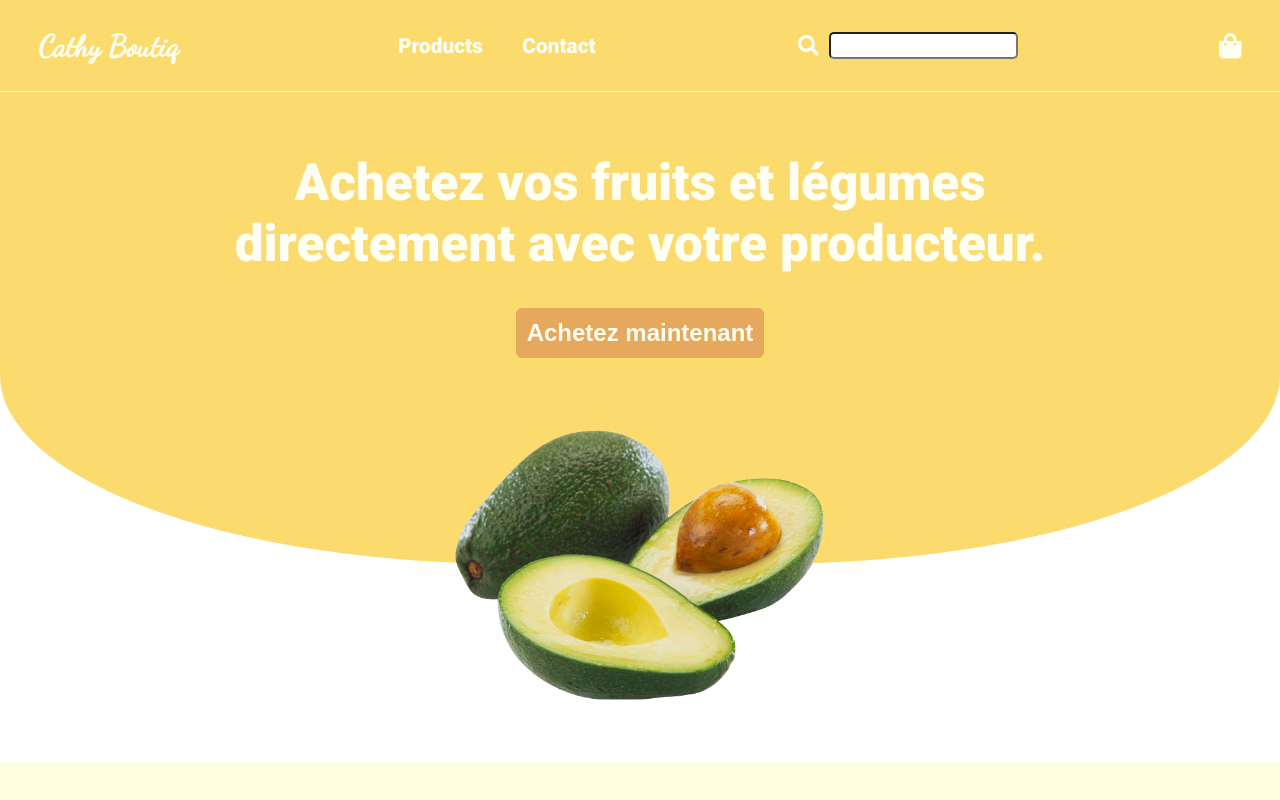
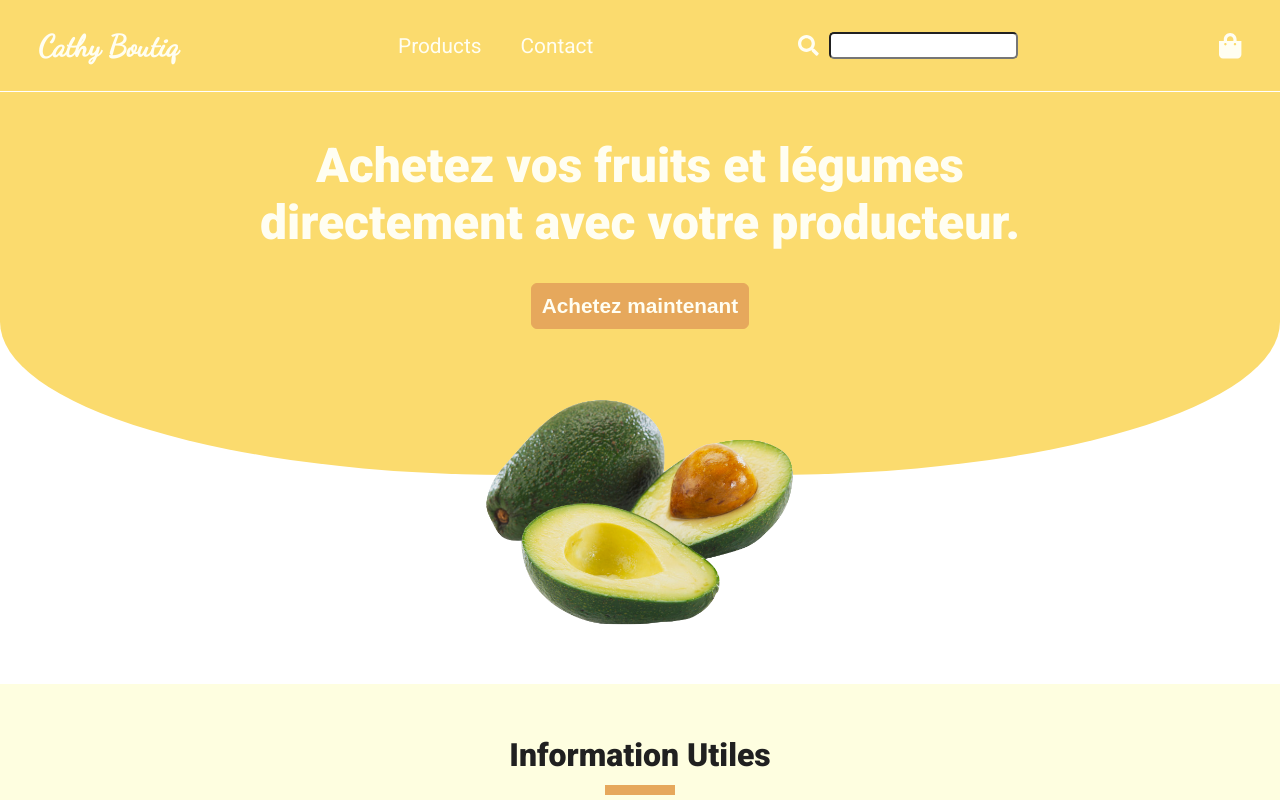
Before and after one commit to emmanuellejaldorau/cathy-boutik, a React (Create React App) app: page / in a window 1280 px wide. Shown: the top 800 px of the page. Built offline with nearby package versions, Linux system fonts and the light colour scheme.

Commit message:
style(header): reduced margins

```diff
--- a/src/App.css
+++ b/src/App.css
@@ -28,7 +28,6 @@ html, body, main {
 .navigation > h3 {
     margin: 0;
     font-family: 'Dancing Script', cursive;
-    font-weight: bold;
 }
 
 .navigation-desktop  {
@@ -148,7 +147,6 @@ html, body, main {
     .navigation-desktop > div {
         display:flex;
         font-size: 1.3rem;
-        font-weight: bold;
     }
 
     .navigation-desktop > div > p:first-child {
@@ -174,26 +172,27 @@ html, body, main {
 
     .header-title{
         width: 100%;
-        padding: 2% 0 20%;
+        padding: 1% 0 15%;
         order:-2;
         border-radius: 0 0 40% 40%;
     }
 
     .header-title > h1 {
-        font-size: 3.2rem;;
+        font-size: 3rem;;
     }
 
     .header > img {
-        width: 30%;
+        width: 25%;
         margin-top: 5%;
     }
 
     .header-cta {
-        margin-top: -20%;
+        margin-top: -15%;
         order: -1;
         background-color: #e6a85c;
         color: #fffef2;
         border: 1px solid #e6a85c;
+        font-size: 1.3rem;
     }
 
     /*--------------------About Us------------------------*/
```
